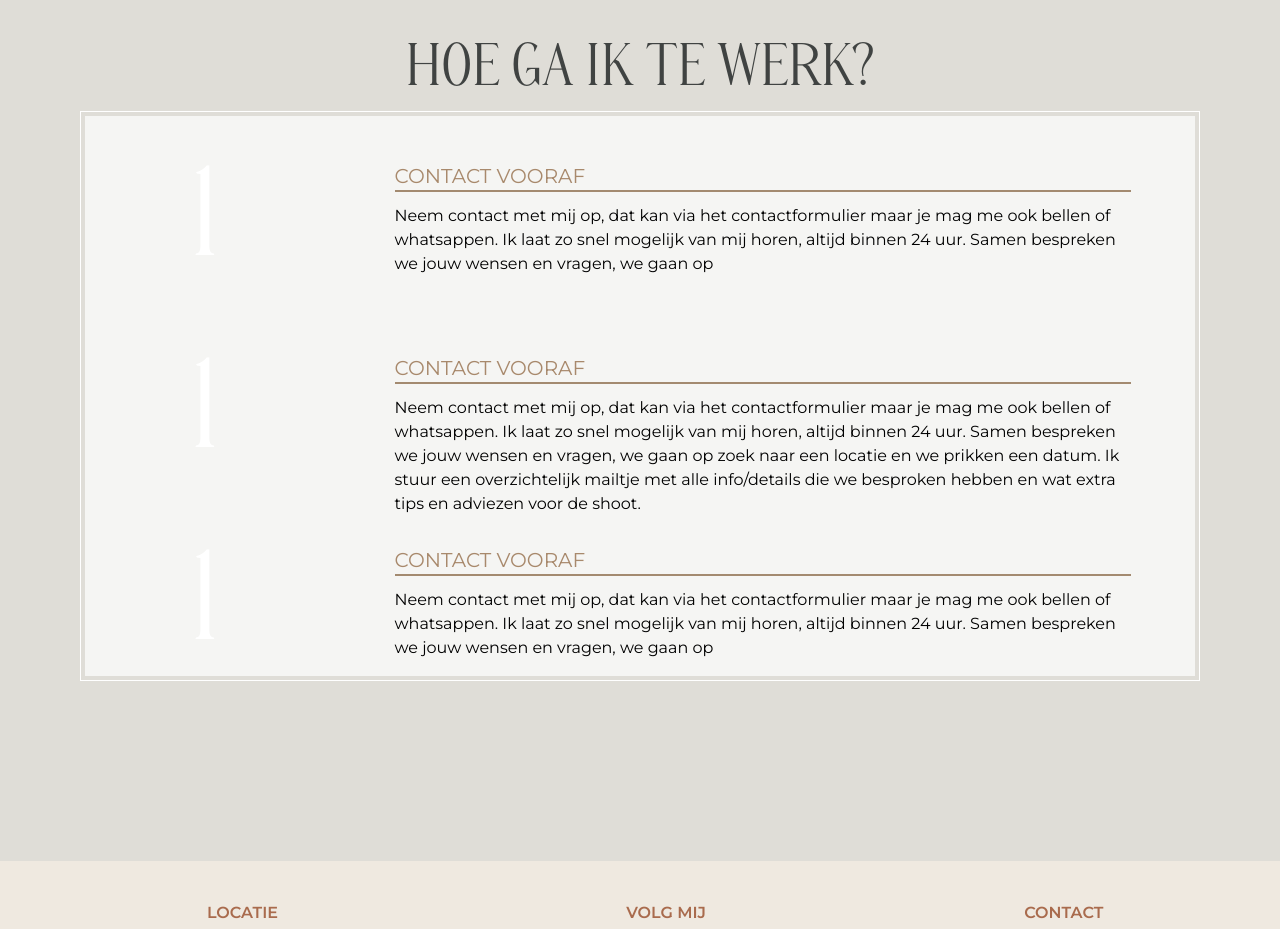
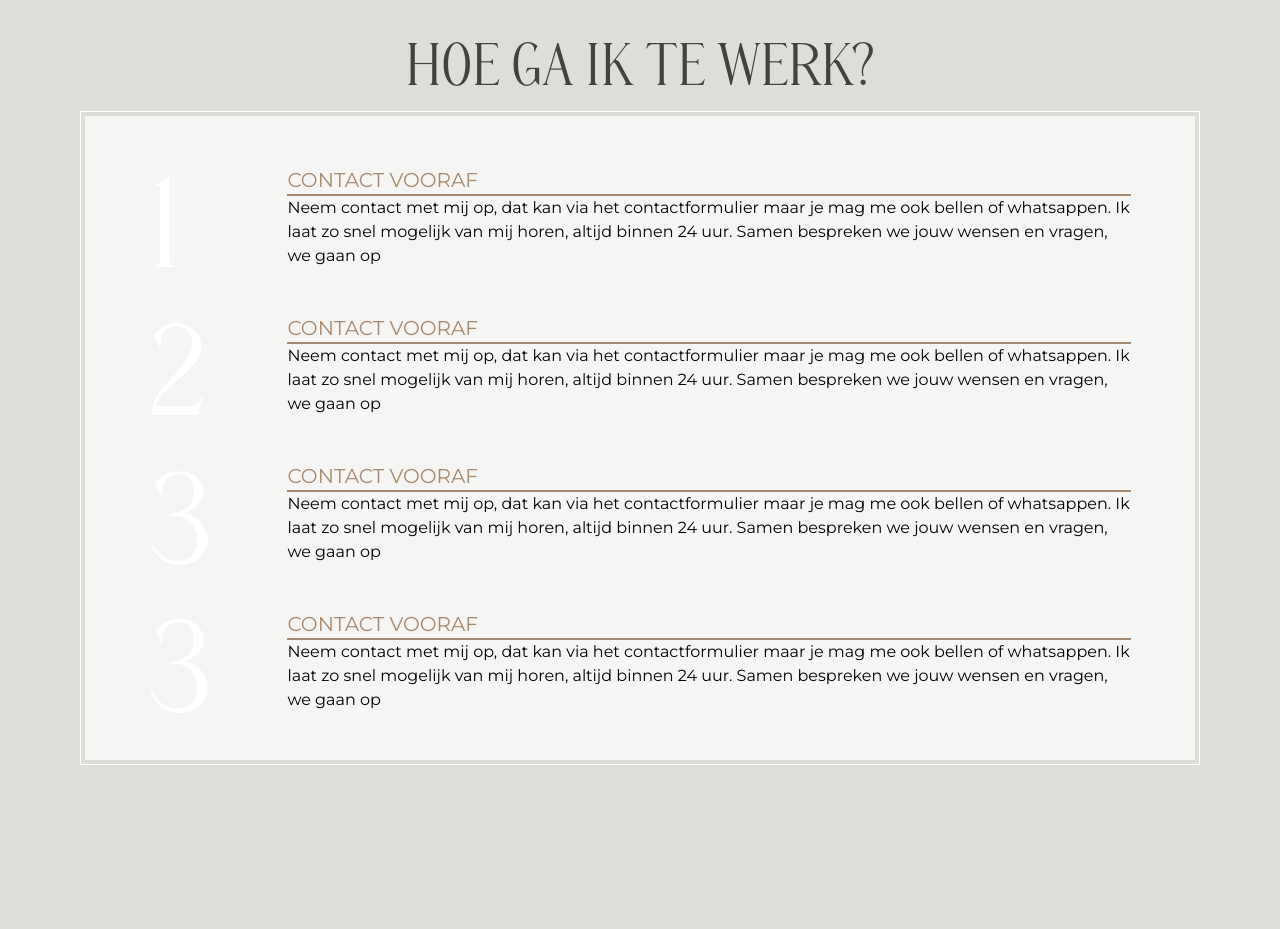
Before and after one commit to Sneruall/fotos-van-emily, a Next.js app: page /portretfotografie in a window 1280 px wide. Shown: the part 9980-10909 px from the top of the page. Built offline with nearby package versions, Linux system fonts and the light colour scheme; what tailwindcss-text-fill-stroke would draw is missing.

Commit message:
Update WerkwijzeSection.js
finish desktop version also

```diff
--- a/components/sections/WerkwijzeSection.js
+++ b/components/sections/WerkwijzeSection.js
@@ -12,78 +12,117 @@ function WerkwijzeSection() {
         <div className="border border-white my-5">
           <div className="bg-white m-1 px-6 lg:px-16 py-4 bg-opacity-70">
             {/* Stap */}
-            <div className="flex flex-wrap lg:grid lg:grid-cols-4 lg:grid-rows-2">
-              <div className="lg:col-span-1 lg:row-span-2 lg:ml-10 lg:self-center">
+            <div className="flex flex-wrap lg:flex-nowrap my-5">
+              <div className="lg:w-64">
                 <p className="font-display text-9xl text-white text-stroke-grey-warm text-stroke-2">
                   1
                 </p>
               </div>
-              <div className="lg:col-span-3 lg:row-span-1 self-end mb-3 lg:mt-4 ml-4 lg:ml-0 flex-grow">
+              <div className="self-end mb-3 ml-4 flex-grow">
                 <h4 className=" text-brown-pale text-xl uppercase border-b-2 border-brown-pale2">
                   Contact vooraf
                 </h4>
+                <p className="hidden lg:block">
+                  Neem contact met mij op, dat kan via het contactformulier maar
+                  je mag me ook bellen of whatsappen. Ik laat zo snel mogelijk
+                  van mij horen, altijd binnen 24 uur. Samen bespreken we jouw
+                  wensen en vragen, we gaan op
+                </p>
               </div>
-              <div className="lg:col-start-2 lg:col-span-3">
+              <div className="lg:hidden">
                 <p>
                   Neem contact met mij op, dat kan via het contactformulier maar
                   je mag me ook bellen of whatsappen. Ik laat zo snel mogelijk
                   van mij horen, altijd binnen 24 uur. Samen bespreken we jouw
                   wensen en vragen, we gaan op
-
                 </p>
               </div>
             </div>
             {/* Einde stap */}
-                     {/* Stap */}
-                     <div className="flex flex-wrap lg:grid lg:grid-cols-4 lg:grid-rows-2">
-              <div className="lg:col-span-1 lg:row-span-2 lg:ml-10 lg:self-center">
+            {/* Stap */}
+            <div className="flex flex-wrap lg:flex-nowrap my-5">
+              <div className="lg:w-64">
                 <p className="font-display text-9xl text-white text-stroke-grey-warm text-stroke-2">
-                  1
+                  2
                 </p>
               </div>
-              <div className="lg:col-span-3 lg:row-span-1 self-end mb-3 lg:mt-4 ml-4 lg:ml-0 flex-grow">
+              <div className="self-end mb-3 ml-4 flex-grow">
                 <h4 className=" text-brown-pale text-xl uppercase border-b-2 border-brown-pale2">
                   Contact vooraf
                 </h4>
+                <p className="hidden lg:block">
+                  Neem contact met mij op, dat kan via het contactformulier maar
+                  je mag me ook bellen of whatsappen. Ik laat zo snel mogelijk
+                  van mij horen, altijd binnen 24 uur. Samen bespreken we jouw
+                  wensen en vragen, we gaan op
+                </p>
               </div>
-              <div className="lg:col-start-2 lg:col-span-3">
+              <div className="lg:hidden">
                 <p>
                   Neem contact met mij op, dat kan via het contactformulier maar
                   je mag me ook bellen of whatsappen. Ik laat zo snel mogelijk
                   van mij horen, altijd binnen 24 uur. Samen bespreken we jouw
-                  wensen en vragen, we gaan op zoek naar een locatie en we
-                  prikken een datum. Ik stuur een overzichtelijk mailtje met
-                  alle info/details die we besproken hebben en wat extra tips en
-                  adviezen voor de shoot.
-
+                  wensen en vragen, we gaan op
+                </p>
+              </div>
+            </div>
+            {/* Einde stap */}
+            {/* Stap */}
+            <div className="flex flex-wrap lg:flex-nowrap my-5">
+              <div className="lg:w-64">
+                <p className="font-display text-9xl text-white text-stroke-grey-warm text-stroke-2">
+                  3
+                </p>
+              </div>
+              <div className="self-end mb-3 ml-4 flex-grow">
+                <h4 className=" text-brown-pale text-xl uppercase border-b-2 border-brown-pale2">
+                  Contact vooraf
+                </h4>
+                <p className="hidden lg:block">
+                  Neem contact met mij op, dat kan via het contactformulier maar
+                  je mag me ook bellen of whatsappen. Ik laat zo snel mogelijk
+                  van mij horen, altijd binnen 24 uur. Samen bespreken we jouw
+                  wensen en vragen, we gaan op
+                </p>
+              </div>
+              <div className="lg:hidden">
+                <p>
+                  Neem contact met mij op, dat kan via het contactformulier maar
+                  je mag me ook bellen of whatsappen. Ik laat zo snel mogelijk
+                  van mij horen, altijd binnen 24 uur. Samen bespreken we jouw
+                  wensen en vragen, we gaan op
                 </p>
               </div>
             </div>
             {/* Einde stap */}
                         {/* Stap */}
-                        <div className="flex flex-wrap lg:grid lg:grid-cols-4 lg:grid-rows-2">
-              <div className="lg:col-span-1 lg:row-span-2 lg:ml-10 lg:self-center">
+                        <div className="flex flex-wrap lg:flex-nowrap my-5">
+              <div className="lg:w-64">
                 <p className="font-display text-9xl text-white text-stroke-grey-warm text-stroke-2">
-                  1
+                  3
                 </p>
               </div>
-              <div className="lg:col-span-3 lg:row-span-1 self-end mb-3 lg:mt-4 ml-4 lg:ml-0 flex-grow">
+              <div className="self-end mb-3 ml-4 flex-grow">
                 <h4 className=" text-brown-pale text-xl uppercase border-b-2 border-brown-pale2">
                   Contact vooraf
                 </h4>
+                <p className="hidden lg:block">
+                  Neem contact met mij op, dat kan via het contactformulier maar
+                  je mag me ook bellen of whatsappen. Ik laat zo snel mogelijk
+                  van mij horen, altijd binnen 24 uur. Samen bespreken we jouw
+                  wensen en vragen, we gaan op
+                </p>
               </div>
-              <div className="lg:col-start-2 lg:col-span-3">
+              <div className="lg:hidden">
                 <p>
                   Neem contact met mij op, dat kan via het contactformulier maar
                   je mag me ook bellen of whatsappen. Ik laat zo snel mogelijk
                   van mij horen, altijd binnen 24 uur. Samen bespreken we jouw
                   wensen en vragen, we gaan op
-
                 </p>
               </div>
             </div>
             {/* Einde stap */}
-
           </div>
         </div>
       </div>
```
